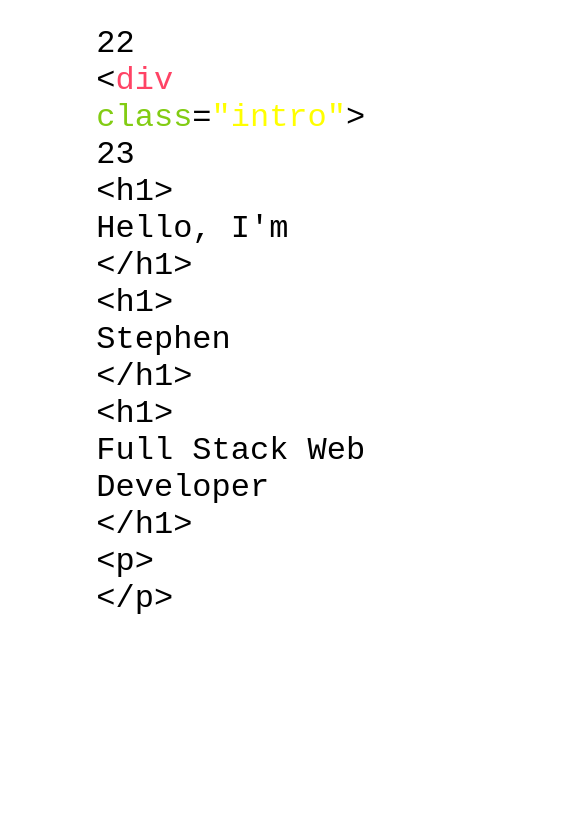
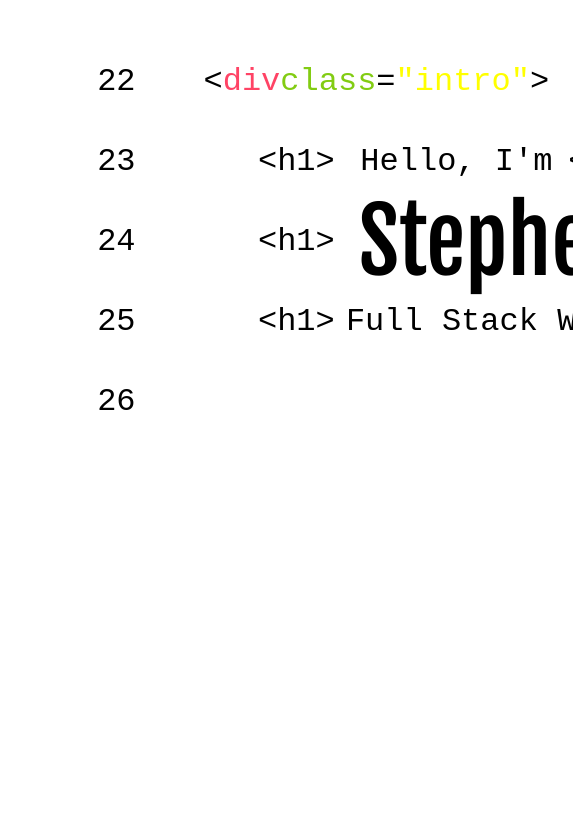
Before and after one commit to SLSeifert/webdev, a plain HTML site: page index.html in a window 1280 px wide. Shown: the part 280-1101 px from the top of the page, 1347-1920 px from the left, 573 px wide, since content can reach past the window. Drawn offline with Linux system fonts and the light colour scheme.

Commit message:
work on grid design layout for intro div

```diff
--- a/index.html
+++ b/index.html
@@ -29,6 +29,12 @@
     />
     <link
       href="https://fonts.googleapis.com/css2?family=Fira+Code&display=swap"
+      rel="stylesheet"
+    />
+    <link rel="preconnect" href="https://fonts.googleapis.com" />
+    <link rel="preconnect" href="https://fonts.gstatic.com" crossorigin />
+    <link
+      href="https://fonts.googleapis.com/css2?family=Fjalla+One&display=swap"
       rel="stylesheet"
     />
   </head>
@@ -66,14 +72,17 @@
           <div class="grid-item item4">&lt;h1&gt;</div>
           <div class="grid-item item5">Hello, I'm</div>
           <div class="grid-item item6">&lt;/h1&gt;</div>
-          <div class="grid-item item7">&lt;h1&gt;</div>
-          <div class="grid-item item8">Stephen</div>
-          <div class="grid-item item9">&lt;/h1&gt;</div>
-          <div class="grid-item item10">&lt;h1&gt;</div>
-          <div class="grid-item item11">Full Stack Web Developer</div>
-          <div class="grid-item item12">&lt;/h1&gt;</div>
-          <div class="grid-item item13">&lt;p&gt;</div>
-          <div class="grid-item item14">&lt;/p&gt;</div>
+          <div class="grid-item item7">24</div>
+          <div class="grid-item item8">&lt;h1&gt;</div>
+          <div class="grid-item name item9">Stephen</div>
+          <div class="grid-item item10">&lt;/h1&gt;</div>
+          <div class="grid-item item11">25</div>
+          <div class="grid-item item12">&lt;h1&gt;</div>
+          <div class="grid-item item13">Full Stack Web Developer</div>
+          <div class="grid-item item14">&lt;/h1&gt;</div>
+          <div class="grid-item item15">26</div>
+          <!-- <div class="grid-item item16">&lt;p&gt;</div>
+          <div class="grid-item item17">&lt;/p&gt;</div> -->
         </div>
       </div>
     </div>
--- a/style.css
+++ b/style.css
@@ -149,12 +149,12 @@ nav button {
     margin-right: 100px;
 }
 
-.numbering,.elements,.text {
+/* .numbering,.elements,.text {
     display: flex;
     flex-direction: column;
     justify-content: flex-start;
     gap: 100px;
-}
+} */
 
 .intro {
     display: flex;
@@ -162,9 +162,10 @@ nav button {
     font-weight: 400;
     font-style: normal;
     font-size: xx-large;
-    gap: 20px;
+    justify-content: center;
     align-items: center;
-    justify-content: center;
+    /* border: 1px solid black; */
+
 
 }
 
@@ -175,7 +176,98 @@ nav button {
     font-style: normal;
 }
 
+.name{
+    font-family: "Fjalla One", sans-serif;
+    font-weight: 400;
+    font-style: normal;
+    font-size: 88px;
+}
 
+.grid-container {
+    display: grid;
+    /* border: 1px solid black; */
+    grid-template-rows: repeat(7,80px);
+    grid-template-columns: repeat(22, 40px);
+    grid-template-areas:
+    "  item1  .  item2  item2  item2  item2  item2  item2  item2  item2  item2  item2  .  .  .  .  .  .  .  .  .  ."
+    "  item3  .  .  .  item4  item4  item5  item5  item5  item5  item5  item5  item6  item6  .  .  .  .  .  .  .  ."
+    "  item7  .  .  .  item8  item8  item9  item9  item9  item9  item9  item9  item9  item9  item10  item10  .  .  .  .  .  ."
+    "  item11 .  .  .  item12  item12  item13  item13  item13  item13  item13  item13  item13  item13  item13  item13  item13  item13  item14  item14  .  ."
+    "  item15  .  .  .  .  .  .  .  .  .  .  .  .  .  .  .  .  .  .  .  .  .  "
+    "  .  .  .  .  .  .  .  .  .  .  .  .  .  .  .  .  .  .  .  .  .  .  "
+    "  .  .  .  .  .  .  .  .  .  .  .  .  .  .  .  .  .  .  .  .  .  ."
+    ;
+}
+
+.grid-item {
+    display: flex;
+    /* border: 1px solid black; */
+    align-items: center;
+    justify-content: center;
+}
+
+.item1 {
+    grid-area: item1;
+}
+
+.item2 {
+    grid-area: item2;
+}
+
+.item3 {
+    grid-area: item3;
+}
+
+.item4 {
+    grid-area: item4;
+}
+
+.item5 {
+    grid-area: item5;
+}
+
+.item6 {
+    grid-area: item6;
+}
+
+.item7 {
+    grid-area: item7;
+}
+
+.item8 {
+    grid-area: item8;
+}
+
+.item9 {
+    grid-area: item9;
+}
+
+.item10 {
+    grid-area: item10;
+}
+.item11 {
+    grid-area: item11;
+}
+.item12 {
+    grid-area: item12;
+}
+.item13 {
+    grid-area: item13;
+}
+
+.item14 {
+    grid-area: item14;
+}
+.item15 {
+    grid-area: item15;
+}
+.item16 {
+    grid-area: item16;
+}
+
+.item17 {
+    grid-area: item17;
+}
 
 .main {
 
```
